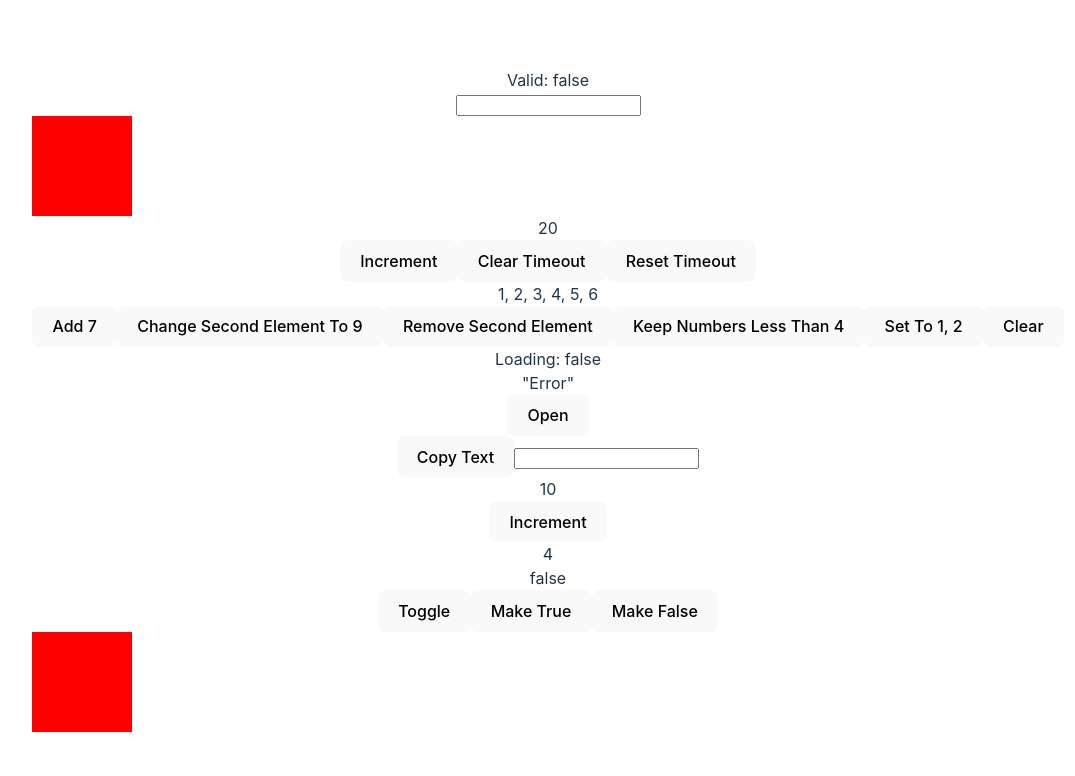
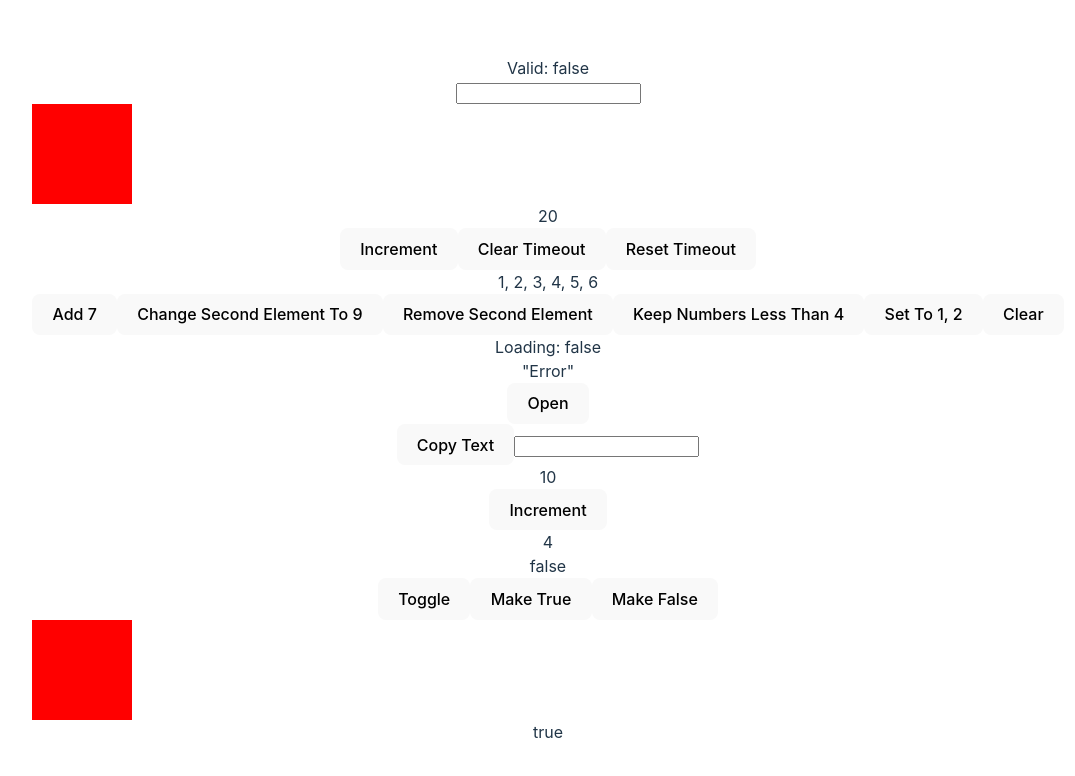
Before and after one commit to roll1226/react-custom-hooks, a React (Vite) app: page / in a window 1280 px wide. Shown: the top 776 px of the page, without its empty margins (92-1167 px from the left). Built offline with nearby package versions, Linux system fonts and the light colour scheme.

Commit message:
feat: useOnlineStatus

```diff
--- a/src/App.tsx
+++ b/src/App.tsx
@@ -7,6 +7,7 @@ import { useCopyToClipboard } from "./hooks/useCopyToClipboard";
 import { useDebounce } from "./hooks/useDebounce";
 import { useHover } from "./hooks/useHover";
 import { useLongPress } from "./hooks/useLongPress";
+import { useOnlineStatus } from "./hooks/useOnlineStatus";
 import { useRenderCount } from "./hooks/useRenderCount";
 import { useStateWithValidation } from "./hooks/useStateWithValidation";
 import { useTimeout } from "./hooks/useTimeout";
@@ -61,6 +62,8 @@ function App() {
   const hoverRef = useRef<HTMLDivElement | null>(null);
   const isHovered = useHover(hoverRef);
 
+  const online = useOnlineStatus();
+
   return (
     <>
       <div>Valid: {isValid.toString()}</div>
@@ -77,14 +80,12 @@ function App() {
           height: "100px",
         }}
       />
-
       <div>
         <div>{count}</div>
         <button onClick={() => setCount((c) => c + 1)}>Increment</button>
         <button onClick={clear}>Clear Timeout</button>
         <button onClick={reset}>Reset Timeout</button>
       </div>
-
       <div>
         <div>{array.join(", ")}</div>
         <button onClick={() => push(7)}>Add 7</button>
@@ -96,13 +97,11 @@ function App() {
         <button onClick={() => set([1, 2])}>Set To 1, 2</button>
         <button onClick={arrayClear}>Clear</button>
       </div>
-
       <div>
         <div>Loading: {loading.toString()}</div>
         <div>{JSON.stringify(error)}</div>
         <div>{JSON.stringify(value)}</div>
       </div>
-
       <div>
         <button
           onClick={(e) => {
@@ -128,19 +127,16 @@ function App() {
           <span>Modal</span>
         </div>
       </div>
-
       <div>
         <button onClick={() => copyToClipboard("This was copied")}>
           {success ? "Copied" : "Copy Text"}
         </button>
         <input type="text" />
       </div>
-
       <div>
         <div>{count2}</div>
         <button onClick={() => setCount2((c) => c + 1)}>Increment</button>
       </div>
-
       <div>
         <div>{renderCount}</div>
         <div>{toggle.toString()}</div>
@@ -148,7 +144,6 @@ function App() {
         <button onClick={() => toggleValue(true)}>Make True</button>
         <button onClick={() => toggleValue(false)}>Make False</button>
       </div>
-
       <div
         ref={hoverRef}
         style={{
@@ -157,6 +152,8 @@ function App() {
           height: "100px",
         }}
       />
+
+      <div>{online.toString()}</div>
     </>
   );
 }
--- a/src/hooks/useEventListener.tsx
+++ b/src/hooks/useEventListener.tsx
@@ -5,7 +5,7 @@ type EventType = keyof WindowEventMap;
 type UseEventListener = <K extends EventType>(
   eventType: K,
   callback: (event: WindowEventMap[K]) => void,
-  element: Window | Document | HTMLElement | RefObject<HTMLElement | null>
+  element?: Window | Document | HTMLElement | RefObject<HTMLElement | null>
 ) => void;
 
 export const useEventListener: UseEventListener = <K extends EventType>(
--- /dev/null
+++ b/src/hooks/useOnlineStatus.tsx
@@ -0,0 +1,15 @@
+import { useState } from "react";
+import { useEventListener } from "./useEventListener";
+
+type UseOnlineStatus = () => boolean;
+
+export const useOnlineStatus: UseOnlineStatus = () => {
+  const [online, setOnline] = useState(navigator.onLine);
+  useEventListener<keyof WindowEventHandlersEventMap>("online", () =>
+    setOnline(navigator.onLine)
+  );
+  useEventListener<keyof WindowEventHandlersEventMap>("offline", () =>
+    setOnline(navigator.onLine)
+  );
+  return online;
+};
```
